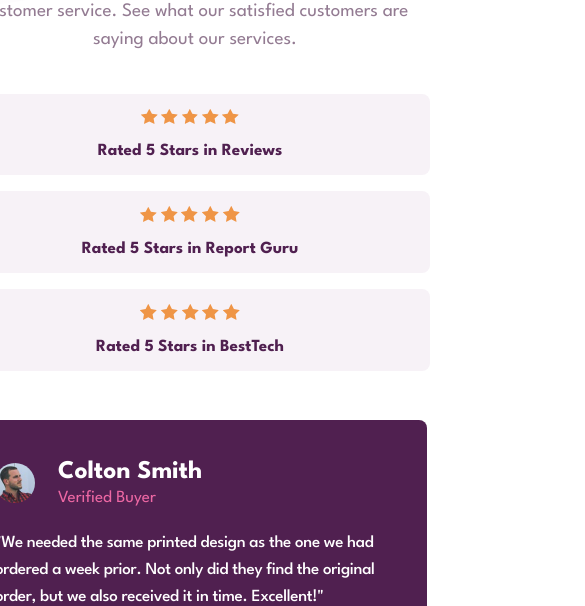
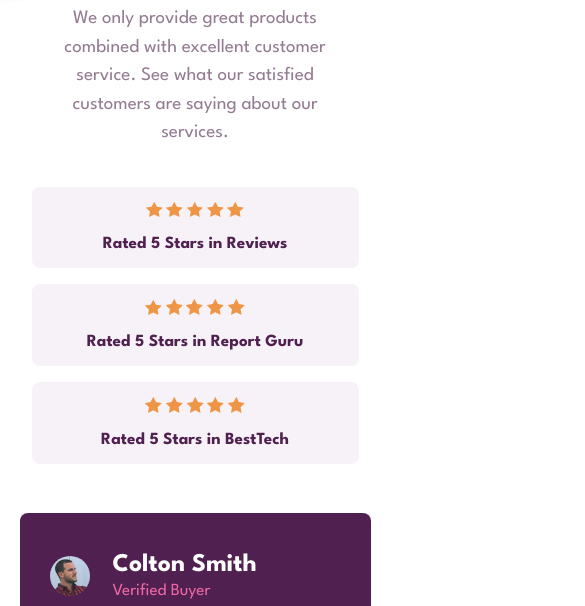
Before and after one commit to ponhuang/social-proof-section, a website: page index.html in a window 390 px wide. Shown: the part 238-844 px from the top of the page, 585 px wide, since content can reach past the window. Drawn offline with Linux system fonts and the light colour scheme.

Commit message:
mobile issue fix

```diff
--- a/sass/_midea.scss
+++ b/sass/_media.scss
@@ -2,6 +2,7 @@
 @media (max-width: 75em) {
   .main-section {
     gap: 4.9rem;
+    margin: 11.8rem 0rem;
   }
 
   .header-section {
@@ -10,9 +11,12 @@
     justify-content: center;
     align-items: center;
     gap: 3.9rem;
+    width: 100vw;
   }
 
   .review {
+    width: 80vw;
+
     &__title {
       font-size: 4rem;
       margin-bottom: 1.7rem;
@@ -29,7 +33,7 @@
     align-items: center;
     width: 32.7rem;
     gap: 1.5rem;
-    padding: 1.5rem 7.6rem 1.5rem 6.6rem;
+    padding: 1.5rem 0 1.5rem 0;
 
     &:nth-child(2) {
       margin-left: 0;
@@ -44,11 +48,16 @@
     flex-direction: column;
     align-items: center;
     gap: 1.6rem;
+
+    &__text {
+      padding: 0 3rem;
+    }
   }
 
   .author {
-    width: 40rem;
+    width: 90vw;
     height: 20rem;
+    padding: 4rem 0rem 1.7rem 0rem;
 
     &:nth-child(2) {
       margin-top: 0;
@@ -59,6 +68,7 @@
     }
 
     &__container {
+      margin-left: 3rem;
       margin-bottom: 2.3rem;
     }
   }
--- a/sass/main.scss
+++ b/sass/main.scss
@@ -2,4 +2,4 @@
 @import "base";
 @import "header";
 @import "testimonial";
-@import "midea";
+@import "media";
```
Also changed, not shown: css/style.css, social-proof-section-figma/README.md (added).
